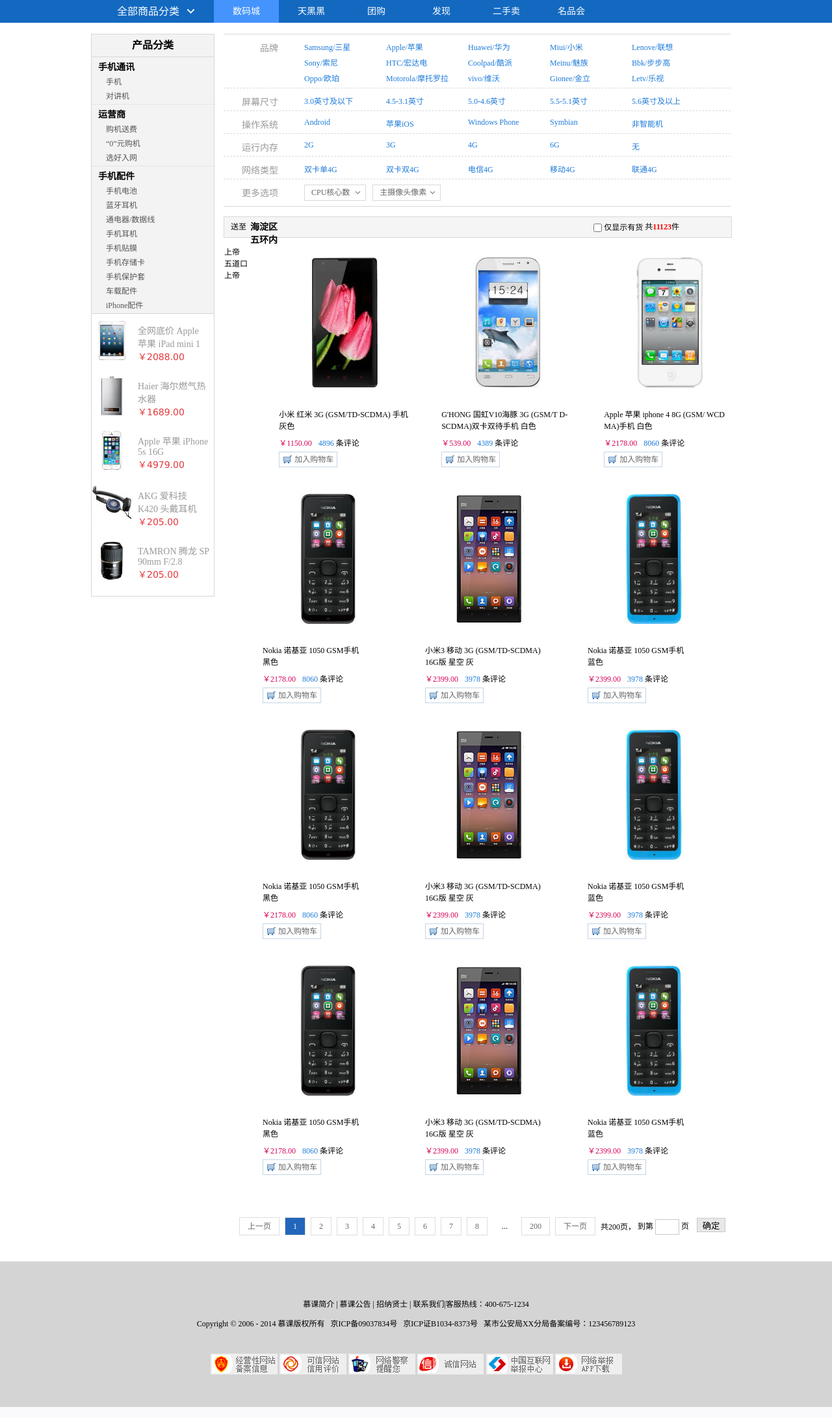
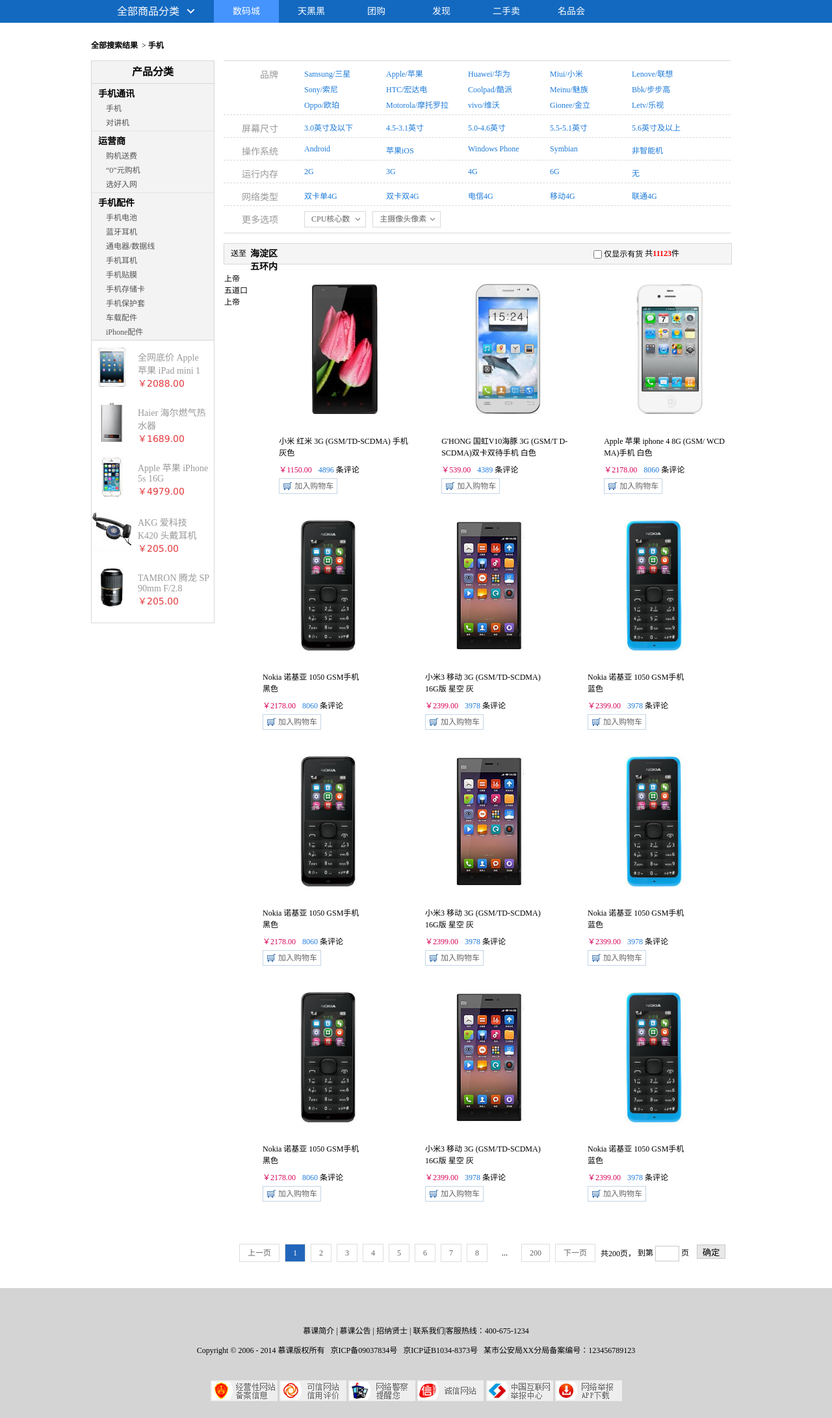
Before and after one commit to meishadevs/store-vue, a PHP site: page /select.html in a window 1280 px wide. Shown: the part 125-2307 px from the top of the page at 65% size. Run offline with PHP 8.4, Linux system fonts and the light colour scheme.

Commit message:
制作商品筛选功能

```diff
--- a/css/common.css
+++ b/css/common.css
@@ -330,3 +330,22 @@
     background-color: #ff7700;
 }
 /* banner部分 e */
+
+/* 用户的位置 s */
+.userPosition {
+    margin: 25px 0 15px 0;
+    font-size: 0;
+}
+
+.userPosition em,
+.userPosition a,
+.userPosition span,
+.userPosition strong {
+    font-size: 12px;
+    color: #000;
+}
+
+.userPosition a:hover {
+    text-decoration: underline;
+}
+/* 用户的位置 e */
--- a/css/select.css
+++ b/css/select.css
@@ -3,9 +3,16 @@
  * 商品筛选页的CSS样式
  */
 
+.pp,
+.pmcc,
+.czxt,
+.yxnc,
+.wllx {
+    display: none;
+}
+
 .wrapper {
     width: 1000px;
-    margin-top: 17px;
 }
 
 /* 页面左侧 */
--- a/js/select.js
+++ b/js/select.js
@@ -13,6 +13,9 @@ $(function () {
 function hideFilterItem() {
     $(".screeningBody a").on("click", function () {
         var className = $(this).attr("data");
+        var position = $(this).attr("position");
         $("." + className).hide();
+        $("." + position).show();
+        $("." + position + "-text").html(this.innerHTML);
     });
 }
--- a/select.html
+++ b/select.html
@@ -105,6 +105,44 @@
 
     </section>
     <!-- 导航栏 e -->
+
+    <!--用户的位置 s -->
+    <section class="userPosition inner-c">
+    </section>
+    <section class="userPosition">
+        <div class="inner-c clearfix">
+            <div class="fl">
+                <strong>
+                    <a href="javascript:;">全部搜索结果</a>
+                </strong>
+                <span>&nbsp;&gt;&nbsp;</span>
+                <strong>
+                    <a href="javascript:;">手机</a>
+                </strong>
+            </div>
+            <div class="fl pp">
+                <span>&nbsp;&gt;&nbsp;</span>
+                <a href="javascript:;">品牌：<em class="pp-text">Samsung/三星</em></a>
+            </div>
+            <div class="fl pmcc">
+                <span>&nbsp;&gt;&nbsp;</span>
+                <a href="javascript:;">屏幕尺寸：<em class="pmcc-text">3.0英寸及以下</em></a>
+            </div>
+            <div class="fl czxt">
+                <span>&nbsp;&gt;&nbsp;</span>
+                <a href="javascript:;">操作系统：<em class="pmcc-text">Android</em></a>
+            </div>
+            <div class="fl yxnc">
+                <span>&nbsp;&gt;&nbsp;</span>
+                <a href="javascript:;">运行内存：<em class="yxnc-text">2G</em></a>
+            </div>
+            <div class="fl wllx">
+                <span>&nbsp;&gt;&nbsp;</span>
+                <a href="javascript:;">网络类型：<em class="wllx-text">双卡单4G</em></a>
+            </div>
+        </div>
+    </section>
+    <!-- 用户的位置 e -->
 
     <!-- 页面主体部分 s -->
     <section class="wrapper inner-c clearfix">
@@ -279,49 +317,49 @@
                         <dd class="fl clearfix">
                             <ul class="fl clearfix">
                                 <li>
-                                    <a href="javascript:;" data="mp-brands">Samsung/三星</a>
+                                    <a href="javascript:;" data="mp-brands" position="pp">Samsung/三星</a>
                                 </li>
                                 <li>
-                                    <a href="javascript:;" data="mp-brands">Apple/苹果</a>
+                                    <a href="javascript:;" data="mp-brands" position="pp">Apple/苹果</a>
                                 </li>
                                  <li>
-                                    <a href="javascript:;" data="mp-brands">Huawei/华为</a>
+                                    <a href="javascript:;" data="mp-brands" position="pp">Huawei/华为</a>
                                 </li>
                                  <li>
-                                    <a href="javascript:;" data="mp-brands">Miui/小米</a>
+                                    <a href="javascript:;" data="mp-brands" position="pp">Miui/小米</a>
                                 </li>
                                  <li>
-                                    <a href="javascript:;" data="mp-brands">Lenove/联想</a>
+                                    <a href="javascript:;" data="mp-brands" position="pp">Lenove/联想</a>
                                 </li>
                                  <li>
-                                    <a href="javascript:;" data="mp-brands">Sony/索尼</a>
+                                    <a href="javascript:;" data="mp-brands" position="pp">Sony/索尼</a>
                                 </li>
                                  <li>
-                                    <a href="javascript:;" data="mp-brands">HTC/宏达电</a>
+                                    <a href="javascript:;" data="mp-brands" position="pp">HTC/宏达电</a>
                                 </li>
                                  <li>
-                                    <a href="javascript:;" data="mp-brands">Coolpad/酷派</a>
+                                    <a href="javascript:;" data="mp-brands" position="pp">Coolpad/酷派</a>
                                 </li>
                                  <li>
-                                    <a href="javascript:;" data="mp-brands">Meinu/魅族</a>
+                                    <a href="javascript:;" data="mp-brands" position="pp">Meinu/魅族</a>
                                 </li>
                                  <li>
-                                    <a href="javascript:;" data="mp-brands">Bbk/步步高</a>
+                                    <a href="javascript:;" data="mp-brands" position="pp">Bbk/步步高</a>
                                 </li>
                                  <li>
-                                    <a href="javascript:;" data="mp-brands">Oppo/欧珀</a>
+                                    <a href="javascript:;" data="mp-brands" position="pp">Oppo/欧珀</a>
                                 </li>
                                  <li>
-                                    <a href="javascript:;" data="mp-brands">Motorola/摩托罗拉</a>
+                                    <a href="javascript:;" data="mp-brands" position="pp">Motorola/摩托罗拉</a>
                                 </li>
                                 <li>
-                                    <a href="javascript:;" data="mp-brands">vivo/维沃</a>
+                                    <a href="javascript:;" data="mp-brands" position="pp">vivo/维沃</a>
                                 </li>
                                 <li>
-                                    <a href="javascript:;" data="mp-brands">Gionee/金立</a>
+                                    <a href="javascript:;" data="mp-brands" position="pp">Gionee/金立</a>
                                 </li>
                                 <li>
-                                    <a href="javascript:;" data="mp-brands">Letv/乐视</a>
+                                    <a href="javascript:;" data="mp-brands" position="pp">Letv/乐视</a>
                                 </li>
                             </ul>
 
@@ -355,19 +393,19 @@
                         <dd class="fl clearfix">
                             <ul class="fl clearfix">
                                 <li>
-                                    <a href="javascript:;">Android</a>
+                                    <a href="javascript:;" data="operating-system">Android</a>
                                 </li>
                                 <li>
-                                    <a href="javascript:;">苹果iOS</a>
+                                    <a href="javascript:;" data="operating-system">苹果iOS</a>
                                 </li>
                                 <li>
-                                    <a href="javascript:;">Windows Phone</a>
+                                    <a href="javascript:;" data="operating-system">Windows Phone</a>
                                 </li>
                                 <li>
-                                    <a href="javascript:;">Symbian</a>
+                                    <a href="javascript:;" data="operating-system">Symbian</a>
                                 </li>
                                 <li>
-                                    <a href="javascript:;">非智能机</a>
+                                    <a href="javascript:;" data="operating-system">非智能机</a>
                                 </li>
                             </ul>
                         </dd>
```
Also changed, not shown: other parts of select.html (+15 -15 lines), css/proinfo.css (+0 -17 lines), proinfo.html (+5 -5 lines).
